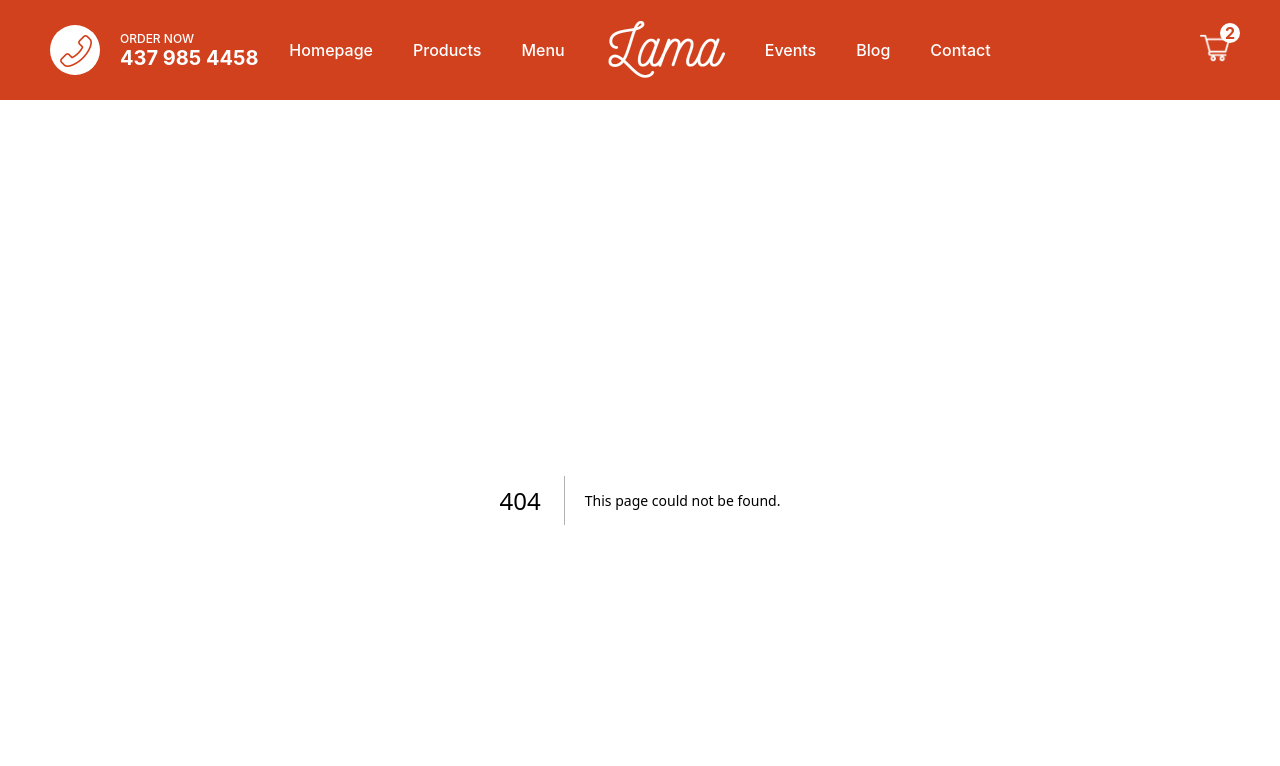
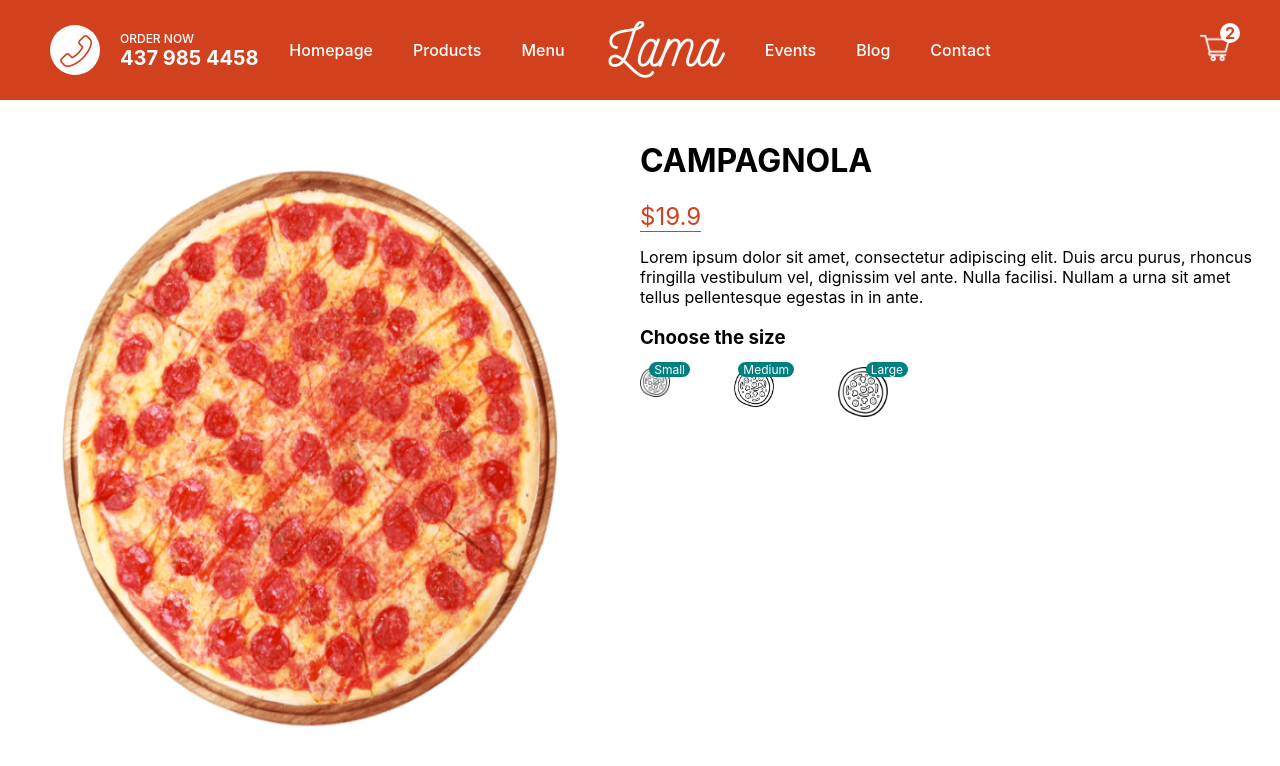
Before and after one commit to shubhamjapkar/restaurant, a Next.js app: page /product/1 in a window 1280 px wide. Before the commit this address had no page. Shown: the top 766 px of the page. Built offline with nearby package versions, Linux system fonts and the light colour scheme.

Commit message:
work on the product page

```diff
--- /dev/null
+++ b/pages/product/[id].jsx
@@ -0,0 +1,47 @@
+import Image from 'next/image';
+import { useState } from 'react';
+import styles from '../../styles/Product.module.css';
+
+const Product = () => {
+  const [size, setSize] = useState(0);
+  const pizza = {
+    id: 1,
+    img: '/img/pizza.png',
+    name: 'CAMPAGNOLA',
+    price: [19.9, 23.9, 27.9],
+    desc: 'Lorem ipsum dolor sit amet, consectetur adipiscing elit. Duis arcu purus, rhoncus fringilla vestibulum vel, dignissim vel ante. Nulla facilisi. Nullam a urna sit amet tellus pellentesque egestas in in ante.',
+  };
+  return (
+    <div className={styles.container}>
+      <div className={styles.left}>
+        <div className={styles.imgContainer}>
+          <Image src={pizza.img} fill alt="" />
+        </div>
+      </div>
+
+      <div className={styles.right}>
+        <h1 className={styles.title}>{pizza.name}</h1>
+        <span className={styles.price}>${pizza.price[size]}</span>
+        <p className={styles.desc}>{pizza.desc}</p>
+        <h3 className={styles.choose}>Choose the size</h3>
+        <div className={styles.sizes}>
+          <div className={styles.size}>
+            <Image src="/img/size.png" fill alt="" />
+            <span className={styles.number}>Small</span>
+          </div>
+
+          <div className={styles.size}>
+            <Image src="/img/size.png" fill alt="" />
+            <span className={styles.number}>Medium</span>
+          </div>
+
+          <div className={styles.size}>
+            <Image src="/img/size.png" fill alt="" />
+            <span className={styles.number}>Large</span>
+          </div>
+        </div>
+      </div>
+    </div>
+  );
+};
+export default Product;
--- /dev/null
+++ b/styles/Product.module.css
@@ -0,0 +1,56 @@
+.container {
+  height: calc(100vh - 100px);
+  display: flex;
+}
+.left {
+  flex: 1;
+  height: 100%;
+  display: flex;
+  align-items: center;
+  justify-content: center;
+}
+.right {
+  flex: 1;
+  padding: 20px;
+}
+.imgContainer {
+  width: 80%;
+  height: 80%;
+  position: relative;
+}
+.price {
+  color: #d1411e;
+  font-size: 24px;
+  font-weight: 400;
+  border-bottom: 1px solid #d1411e;
+}
+.sizes {
+  width: 40%;
+  display: flex;
+  justify-content: space-between;
+}
+.size {
+  width: 30px;
+  height: 30px;
+  position: relative;
+  cursor: pointer;
+}
+
+.size:nth-child(2) {
+  width: 40px;
+  height: 40px;
+}
+.size:last-child {
+  width: 50px;
+  height: 50px;
+}
+.number {
+  position: absolute;
+  top: -5px;
+  right: -20px;
+  background-color: teal;
+  color: white;
+  font-size: 12px;
+  padding: 0 5px;
+  border-radius: 10px;
+}
```
Also changed, not shown: public/img/size.png (added).
